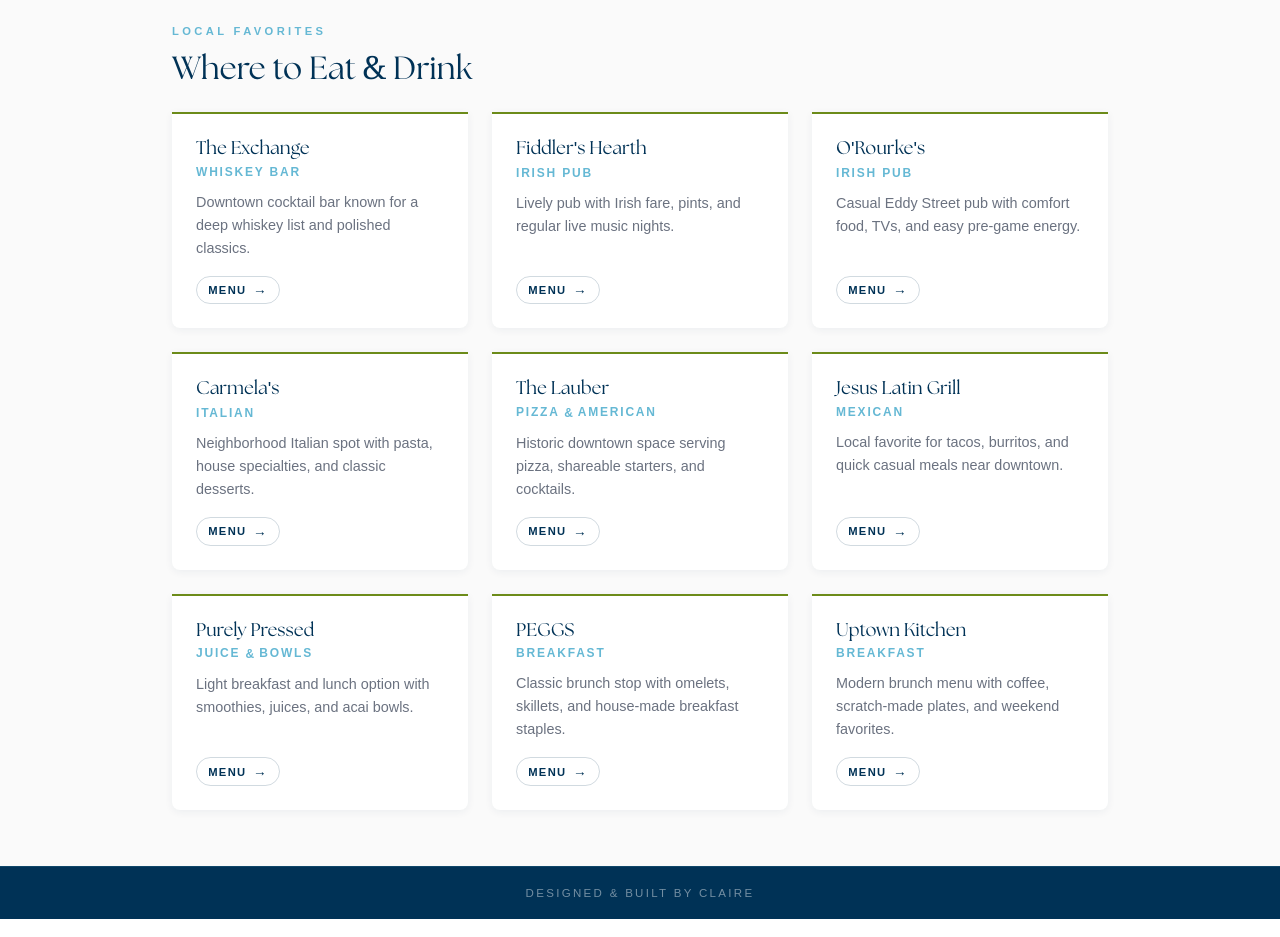
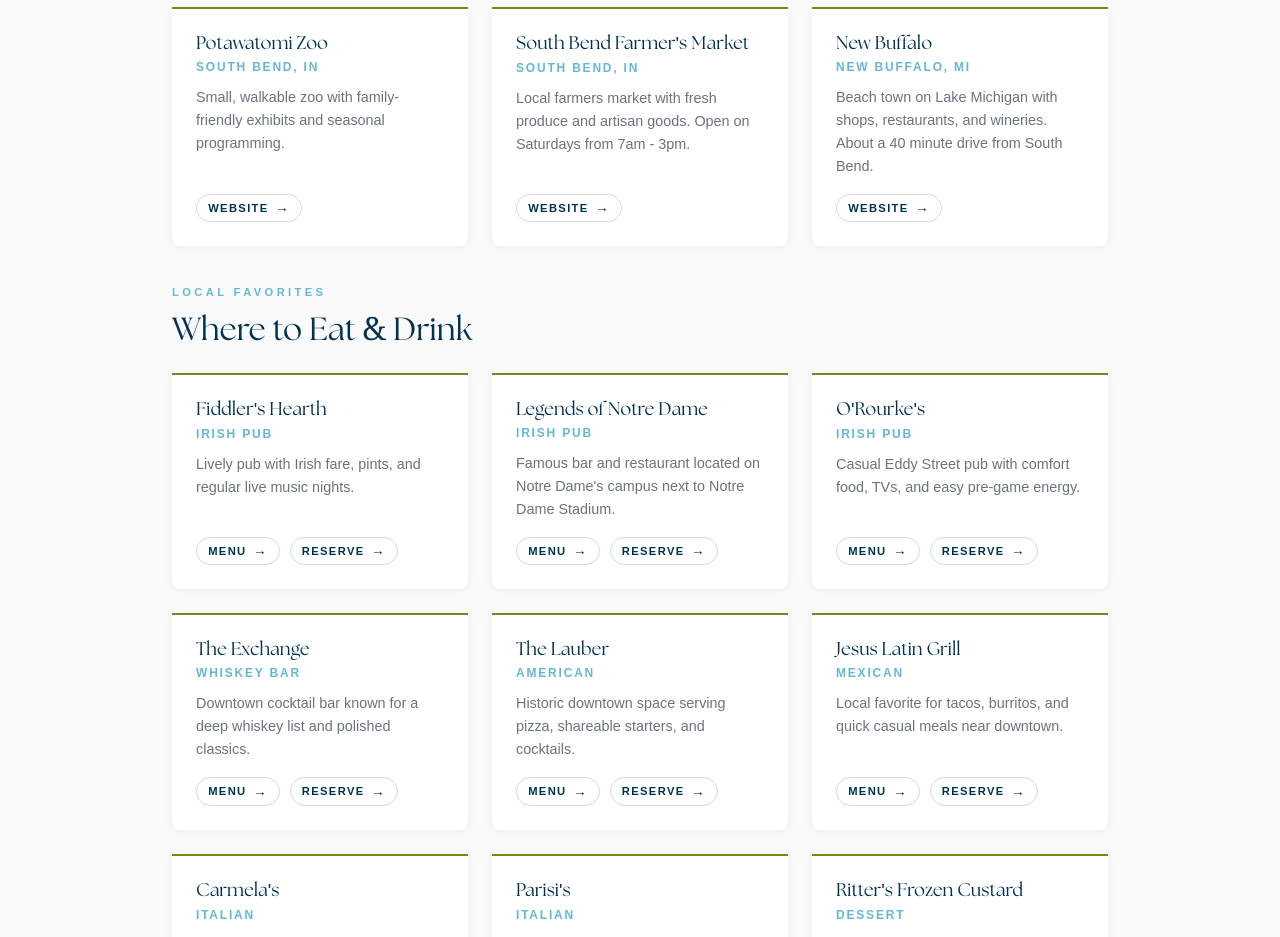
Before and after one commit to claireholmann/ourwedding, a React (Vite) app: page /things-to-do in a window 1280 px wide. Shown: the part 1000-1937 px from the top of the page. Built offline with nearby package versions, Linux system fonts and the light colour scheme; a web font is replaced by a local one.

Commit message:
family tweaks

```diff
--- a/index.html
+++ b/index.html
@@ -2,7 +2,7 @@
 <html lang="en">
   <head>
     <meta charset="UTF-8" />
-    <link rel="icon" type="image/jpeg" href="src/assets/images/engagement/IMG_7041.JPG" />
+    <link rel="icon" type="image/svg+xml" style="border-radius: 50px;" href="src/assets/images/engagement/ring-close.svg" />
     <meta name="viewport" content="width=device-width, initial-scale=1.0" />
     <title>The Future Koschs</title>
   </head>
--- a/src/pages/BridalParty.css
+++ b/src/pages/BridalParty.css
@@ -42,7 +42,7 @@
   max-width: 900px;
   width: 100%;
   margin: 0 auto;
-  padding: 3rem 2rem;
+  padding: 0rem 2rem;
 }
 
 .party-section {
--- a/src/pages/BridalParty.jsx
+++ b/src/pages/BridalParty.jsx
@@ -26,8 +26,8 @@
     { name: 'Caitlyn Holman', role: 'Sister of the Bride', image: getProfileImage('caitlyn', brideSideAvatar) },
     { name: 'Megan Holman', role: 'Sister-in-law of the Bride', image: getProfileImage('pattymegan', brideSideAvatar) },
     { name: 'Shannon Kosch', role: 'Sister of the Groom', image: getProfileImage('shannon', brideSideAvatar) },
-    { name: 'Samantha Ray', role: 'Childhood Neighbor', image: getProfileImage('sam', brideSideAvatar) },
-    { name: 'Emily Cripe', role: 'Childhood Neighbor', image: getProfileImage('emily', brideSideAvatar) },
+    { name: 'Samantha Ray', role: 'Childhood Friend & Neighbor', image: getProfileImage('sam', brideSideAvatar) },
+    { name: 'Emily Cripe', role: 'Childhood Friend & Neighbor', image: getProfileImage('emily', brideSideAvatar) },
     { name: 'Claire Schutta', role: 'College Roommate', image: getProfileImage('hanny', brideSideAvatar) },
     { name: 'Kelsey Kavanagh', role: 'College Roommate', image: getProfileImage('kelsey', brideSideAvatar) },
     { name: 'Anna Zappa', role: 'College Roommate', image: getProfileImage('anna', brideSideAvatar) },
--- a/src/pages/Itinerary.jsx
+++ b/src/pages/Itinerary.jsx
@@ -55,7 +55,7 @@
             </div>
           </div>
 
-          <div className="timeline-line-break" />
+          {/* <div className="timeline-line-break" />
           <div className="timeline-day-label"><span className="timeline-day-week">Saturday</span><span className="timeline-day-date">June 26th</span></div>
           <div className="timeline-line-break" />
           <div className="timeline-item right">
@@ -74,7 +74,7 @@
               <h3>Please Be Seated</h3>
               <p>Guests should be in their seats and ready for the ceremony to begin. The chapel is located on the 3rd floor of Le Mans Hall. There are elevators available for those who need them. Please plan accordingly.</p>
             </div>
-          </div>
+          </div> */}
           <div className="timeline-item right">
             <div className="timeline-time">2:00 PM EST</div>
             <div className="timeline-content">
@@ -86,7 +86,7 @@
             <div className="timeline-time">3:30 PM EST</div>
             <div className="timeline-content">
               <h3>Champagne Toast on The Island</h3>
-              <p>Cheers the happy couple with a champagne toast on The Island located on the southeast side of Le Mans Hall.</p>
+              <p>Cheers to the happy couple with a champagne toast on The Island located on the southeast side of Le Mans Hall.</p>
             </div>
           </div>
           <div className="timeline-item right">
@@ -100,7 +100,7 @@
             </div>
           </div>
           <div className="timeline-item left">
-            <div className="timeline-time">7:00 PM EST</div>
+            <div className="timeline-time">6:30 PM EST</div>
             <div className="timeline-content">
               <h3>Dinner <span className="symbol-fallback">&</span> Dancing</h3>
               <p className="timeline-description">
--- a/src/pages/Photos.jsx
+++ b/src/pages/Photos.jsx
@@ -39,9 +39,9 @@
   "goggles",
   "covid",
 
+  "workfirst",
+  "avanade",
   "work",
-  "avanade",
-  "workfirst",
 ];
 
 const PHOTO_CAPTIONS = {
@@ -93,7 +93,7 @@
   // ── Avanade / How We Met ──
   work: "Last Day at Avanade Together",
   avanade: "Internship Trip to LA",
-  workfirst: "First Day at Avanade Together",
+  workfirst: "First Day at Avanade",
 };
 
 function Photos() {
@@ -142,7 +142,7 @@
             Claire and Brian met in May 2019 on the first day of their
             internship at Avanade: Brian, a data engineer and Claire, a software
             engineer. They became best friends almost immediately, and it
-            continued that way for their senior years.
+            continued that way for their senior years of college.
           </p>
           <p className="story-text">
             They graduated in the sadness of 2020, Claire from Saint Mary's
@@ -155,7 +155,7 @@
           <p className="story-text">
             Since that day, they worked together for 4 more years, attended 42
             concerts, 31 weddings, visited 19 states, enjoyed 6 rodeos, traveled
-            to 2 countries, lived in a Lincoln Park apartment they loved, and
+            to 5 countries, lived in a Lincoln Park apartment they loved, and
             now have a house in the burbs.
           </p>
           <p className="story-text">
--- a/src/pages/ThingsToDo.css
+++ b/src/pages/ThingsToDo.css
@@ -47,7 +47,7 @@
 .things-to-do-content {
   max-width: 1000px;
   margin: 0 auto;
-  padding: 3rem 2rem;
+  padding: 0rem 2rem;
 }
 
 .activities-section,
--- a/src/pages/ThingsToDo.jsx
+++ b/src/pages/ThingsToDo.jsx
@@ -1,14 +1,18 @@
-import './ThingsToDo.css';
+import "./ThingsToDo.css";
 
 function SymbolSafeText({ text }) {
   const parts = String(text).split(/([&'])/g);
   return (
     <>
-      {parts.map((part, idx) => (
-        part === '&' || part === '\''
-          ? <span key={`${part}-${idx}`} className="page-hero-apostrophe">{part}</span>
-          : <span key={`${part}-${idx}`}>{part}</span>
-      ))}
+      {parts.map((part, idx) =>
+        part === "&" || part === "'" ? (
+          <span key={`${part}-${idx}`} className="page-hero-apostrophe">
+            {part}
+          </span>
+        ) : (
+          <span key={`${part}-${idx}`}>{part}</span>
+        ),
+      )}
     </>
   );
 }
@@ -16,96 +20,163 @@
 const ATTRACTIONS = [
   {
     name: "Saint Mary's College Campus",
-    location: 'Notre Dame, IN',
-    description: 'Take a tour of the prettiest college in the country!',
-    website: 'https://www.saintmarys.edu/',
+    location: "Notre Dame, IN",
+    description: "Take a tour of the prettiest college in the country!",
+    website: "https://www.saintmarys.edu/",
   },
   {
-    name: 'University of Notre Dame Campus',
-    location: 'Notre Dame, IN',
-    description: 'Take a tour of the iconic Notre Dame campus, including the Basilica, Golden Dome, and Grotto.',
-    website: 'https://my.nd.edu/page/eck-visitors-center',
+    name: "University of Notre Dame Campus",
+    location: "Notre Dame, IN",
+    description:
+      "Take a tour of the iconic Notre Dame campus, including the Basilica, Golden Dome, Hesburgh Library and Grotto.",
+    website: "https://my.nd.edu/page/eck-visitors-center",
   },
   {
-    name: 'Golden Dome',
-    location: 'Notre Dame, IN',
-    description: 'The university’s most recognizable landmark and a quick stop while exploring campus.',
-    website: 'https://tour.nd.edu/locations/main-building/',
+    name: "Golden Dome",
+    location: "Notre Dame, IN",
+    description:
+      "The university’s most recognizable landmark and a quick stop while exploring campus.",
+    website: "https://tour.nd.edu/locations/main-building/",
   },
   {
-    name: 'The Grotto',
-    location: 'Notre Dame, IN',
-    description: 'A quiet prayer and reflection space with candles, gardens, and nearby walking paths.',
-    website: 'https://tour.nd.edu/locations/grotto-of-our-lady-of-lourdes/',
+    name: "The Grotto",
+    location: "Notre Dame, IN",
+    description:
+      "A quiet prayer and reflection space with candles, gardens, and nearby walking paths.",
+    website: "https://tour.nd.edu/locations/grotto-of-our-lady-of-lourdes/",
   },
   {
-    name: 'Potawatomi Zoo',
-    location: 'South Bend, IN',
-    description: 'Small, walkable zoo with family-friendly exhibits and seasonal programming.',
-    website: 'https://www.potawatomizoo.org/',
+    name: "Hammes Notre Dame Bookstore",
+    location: "Notre Dame, IN",
+    description:
+      "Campus bookstore offering a wide selection of Notre Dame merchandise, textbooks, and gifts.",
+    website: "https://www.nd.edu/hammes-notre-dame-bookstore",
   },
   {
-    name: 'Howard Park',
-    location: 'South Bend, IN',
-    description: 'Downtown riverfront park with trails, open green space, and weekend activity areas.',
-    website: 'https://visithowardpark.com/',
+    name: "Eddy Street Commons",
+    location: "South Bend, IN",
+    description:
+      "Main street with shops, restaurants, ice cream and bar options. The second Notre Dame bookstore is located here.  Across the street from Notre Dame's main entrance.",
+    website: "https://www.eddystreetcommons.com/",
+  },
+  {
+    name: "Potawatomi Zoo",
+    location: "South Bend, IN",
+    description:
+      "Small, walkable zoo with family-friendly exhibits and seasonal programming.",
+    website: "https://www.potawatomizoo.org/",
+  },
+    {
+    name: "South Bend Farmer's Market",
+    location: "South Bend, IN",
+    description:
+      "Local farmers market with fresh produce and artisan goods. Open on Saturdays from 7am - 3pm.",
+    website: "https://www.southbendfarmersmarket.com/",
+  },
+  {
+    name: "New Buffalo",
+    location: "New Buffalo, MI",
+    description:
+      "Beach town on Lake Michigan with shops, restaurants, and wineries. About a 40 minute drive from South Bend.",
+    website: "https://www.newbuffalo.com/",
   },
 ];
 
 const DINING = [
   {
-    name: 'The Exchange',
-    cuisine: 'Whiskey Bar',
-    description: 'Downtown cocktail bar known for a deep whiskey list and polished classics.',
-    menu: 'https://theexchangebars.com/menu/',
+    name: "Fiddler's Hearth",
+    cuisine: "Irish Pub",
+    description:
+      "Lively pub with Irish fare, pints, and regular live music nights.",
+    menu: "https://fiddlershearth.com/kitchen/",
+    reserve: "https://fiddlershearth.com/reservations/",
   },
   {
-    name: "Fiddler's Hearth",
-    cuisine: 'Irish Pub',
-    description: 'Lively pub with Irish fare, pints, and regular live music nights.',
-    menu: 'https://fiddlershearth.com/kitchen/',
+    name: "Legends of Notre Dame",
+    cuisine: "Irish Pub",
+    description:
+      "Famous bar and restaurant located on Notre Dame's campus next to Notre Dame Stadium.",
+    menu: "https://www.legendsnd.com/kitchen/",
+    reserve: "https://www.legendsnd.com/reservations/",
   },
   {
     name: "O'Rourke's",
-    cuisine: 'Irish Pub',
-    description: 'Casual Eddy Street pub with comfort food, TVs, and easy pre-game energy.',
-    menu: 'https://www.orourkessouthbend.com/menus',
+    cuisine: "Irish Pub",
+    description:
+      "Casual Eddy Street pub with comfort food, TVs, and easy pre-game energy.",
+    menu: "https://www.orourkessouthbend.com/menus",
+    reserve: "https://www.orourkessouthbend.com/reservations",
+  },
+    {
+    name: "The Exchange",
+    cuisine: "Whiskey Bar",
+    description:
+      "Downtown cocktail bar known for a deep whiskey list and polished classics.",
+    menu: "https://theexchangebars.com/menu/",
+    reserve: "https://theexchangebars.com/reservations/",
+  },
+    {
+    name: "The Lauber",
+    cuisine: "American",
+    description:
+      "Historic downtown space serving pizza, shareable starters, and cocktails.",
+    menu: "https://thelauber.com/menu",
+    reserve: "https://thelauber.com/reservations",
+  },
+  {
+    name: "Jesus Latin Grill",
+    cuisine: "Mexican",
+    description:
+      "Local favorite for tacos, burritos, and quick casual meals near downtown.",
+    menu: "https://jesus-latin-grill.com/menu/",
+    reserve: "https://www.jesus-latin-grill.com/reservations/",
   },
   {
     name: "Carmela's",
-    cuisine: 'Italian',
-    description: 'Neighborhood Italian spot with pasta, house specialties, and classic desserts.',
-    menu: 'https://www.carmelassouthbend.com/s/order',
+    cuisine: "Italian",
+    description:
+      "Neighborhood Italian spot with pasta, house specialties, and classic desserts.",
+    menu: "https://www.carmelassouthbend.com/s/order",
+    reserve: "https://www.carmelassouthbend.com/s/reservations",
   },
   {
-    name: 'The Lauber',
-    cuisine: 'Pizza & American',
-    description: 'Historic downtown space serving pizza, shareable starters, and cocktails.',
-    menu: 'https://thelauber.com/menu',
+    name: "Parisi's",
+    cuisine: "Italian",
+    description:
+      "Neighborhood Italian spot with pasta, house specialties, and classic desserts.",
+    menu: "https://www.parisissouthbend.com/s/order",
+    reserve: "https://www.parisissouthbend.com/s/reservations",
   },
   {
-    name: 'Jesus Latin Grill',
-    cuisine: 'Mexican',
-    description: 'Local favorite for tacos, burritos, and quick casual meals near downtown.',
-    menu: 'https://jesus-latin-grill.com/menu/',
+    name: "Ritter's Frozen Custard",
+    cuisine: "Dessert",
+    description:
+      "Local favorite for frozen custard and sweet treats near downtown.",
+    menu: "https://www.rittersfrozencustard.com/menu/",
+    reserve: "https://www.rittersfrozencustard.com/reservations/",
   },
   {
-    name: 'Purely Pressed',
-    cuisine: 'Juice & Bowls',
-    description: 'Light breakfast and lunch option with smoothies, juices, and acai bowls.',
-    menu: 'https://www.purelypressedorganic.com/menu',
+    name: "Purely Pressed",
+    cuisine: "Juice & Bowls",
+    description:
+      "Light breakfast and lunch option with smoothies, juices, and acai bowls.",
+    menu: "https://www.purelypressedorganic.com/menu",
   },
   {
-    name: 'PEGGS',
-    cuisine: 'Breakfast',
-    description: 'Classic brunch stop with omelets, skillets, and house-made breakfast staples.',
-    menu: 'https://www.peggssouthbend.com/menu',
+    name: "PEGGS",
+    cuisine: "Breakfast",
+    description:
+      "Classic brunch stop with omelets, skillets, and house-made breakfast staples.",
+    menu: "https://www.peggssouthbend.com/menu",
+    reserve: "https://www.peggssouthbend.com/reservations",
   },
   {
-    name: 'Uptown Kitchen',
-    cuisine: 'Breakfast',
-    description: 'Modern brunch menu with coffee, scratch-made plates, and weekend favorites.',
-    menu: 'https://www.theuptownkitchen.com/uploads/1/2/6/0/126073318/uk-breakfast-menu_f26p8-web.pdf',
+    name: "Uptown Kitchen",
+    cuisine: "Brunch",
+    description:
+      "Modern brunch menu with coffee, scratch-made plates, and weekend favorites.",
+    menu: "https://www.theuptownkitchen.com/uploads/1/2/6/0/126073318/uk-breakfast-menu_f26p8-web.pdf",
+    reserve: "https://www.theuptownkitchen.com/reservations.html",
   },
 ];
 
@@ -113,7 +184,9 @@
   return (
     <div className="things-to-do-container">
       <div className="page-hero">
-        <span className="page-eyebrow"><SymbolSafeText text="South Bend & Notre Dame" /></span>
+        <span className="page-eyebrow">
+          <SymbolSafeText text="South Bend & Notre Dame" />
+        </span>
         <h1 className="page-hero-title">Things To Do</h1>
         <div className="page-hero-divider" />
       </div>
@@ -125,11 +198,20 @@
           <div className="activities-grid">
             {ATTRACTIONS.map((item) => (
               <article key={item.name} className="activity-card">
-                <h3 className="activity-name"><SymbolSafeText text={item.name} /></h3>
+                <h3 className="activity-name">
+                  <SymbolSafeText text={item.name} />
+                </h3>
                 <p className="activity-location">{item.location}</p>
                 <p className="activity-description">{item.description}</p>
                 <div className="card-links">
-                  <a className="card-link" href={item.website} target="_blank" rel="noopener noreferrer">Website</a>
+                  <a
+                    className="card-link"
+                    href={item.website}
+                    target="_blank"
+                    rel="noopener noreferrer"
+                  >
+                    Website
+                  </a>
                 </div>
               </article>
             ))}
@@ -138,15 +220,36 @@
 
         <section className="dining-section">
           <span className="section-eyebrow">Local Favorites</span>
-          <h2 className="section-heading">Where to Eat <span className="symbol-fallback">&amp;</span> Drink</h2>
+          <h2 className="section-heading">
+            Where to Eat <span className="symbol-fallback">&amp;</span> Drink
+          </h2>
           <div className="restaurants-grid">
             {DINING.map((item) => (
               <article key={item.name} className="restaurant-card">
-                <h3 className="restaurant-name"><SymbolSafeText text={item.name} /></h3>
-                <p className="restaurant-cuisine"><SymbolSafeText text={item.cuisine} /></p>
+                <h3 className="restaurant-name">
+                  <SymbolSafeText text={item.name} />
+                </h3>
+                <p className="restaurant-cuisine">
+                  <SymbolSafeText text={item.cuisine} />
+                </p>
                 <p className="restaurant-info">{item.description}</p>
                 <div className="card-links">
-                  <a className="card-link" href={item.menu} target="_blank" rel="noopener noreferrer">Menu</a>
+                  <a
+                    className="card-link"
+                    href={item.menu}
+                    target="_blank"
+                    rel="noopener noreferrer"
+                  >
+                    Menu
+                  </a>
+                  <a
+                    className="card-link"
+                    href={item.reserve}
+                    target="_blank"
+                    rel="noopener noreferrer"
+                  >
+                    Reserve
+                  </a>
                 </div>
               </article>
             ))}
```
Also changed, not shown: src/pages/FAQs.jsx (+39 -13 lines), src/pages/HotelTravel.jsx (+53 -34 lines), src/assets/images/engagement/ring-close.svg (renamed from src/assets/images/engagement/ring-close.JPG).
